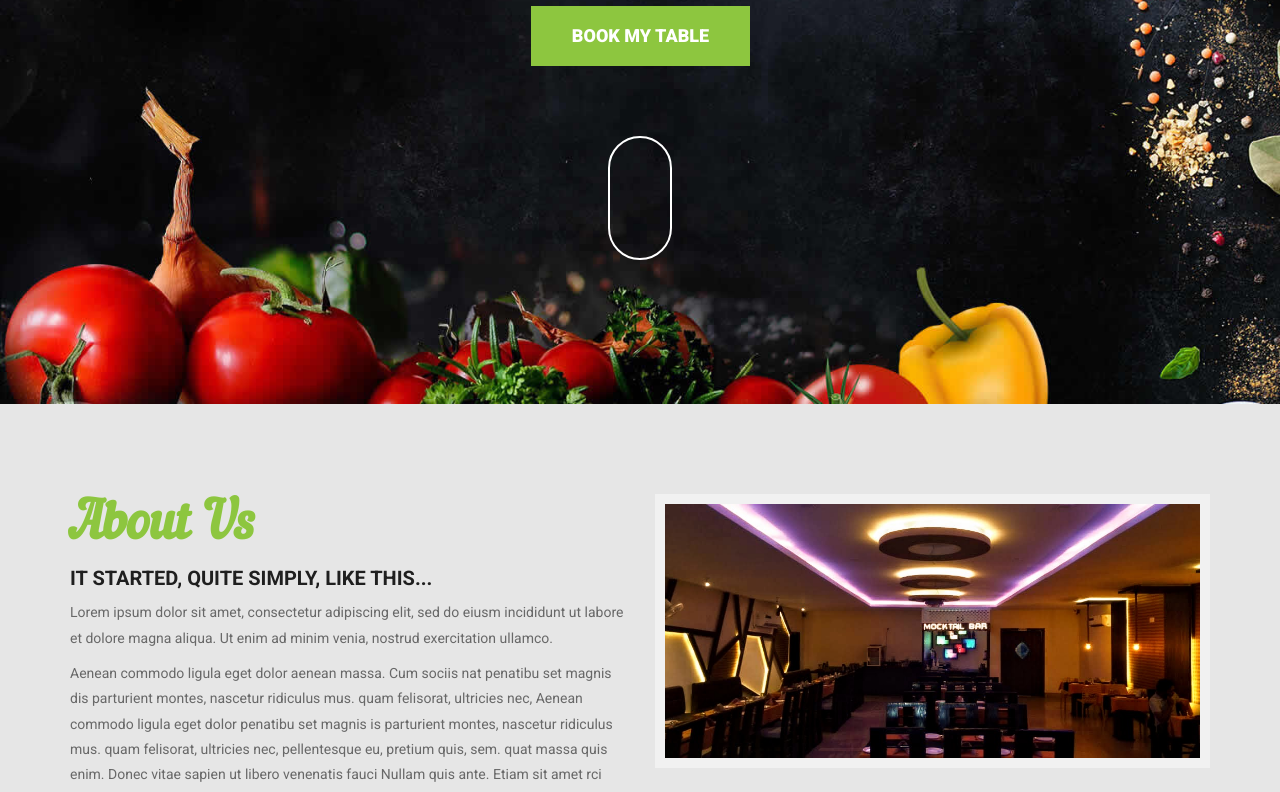
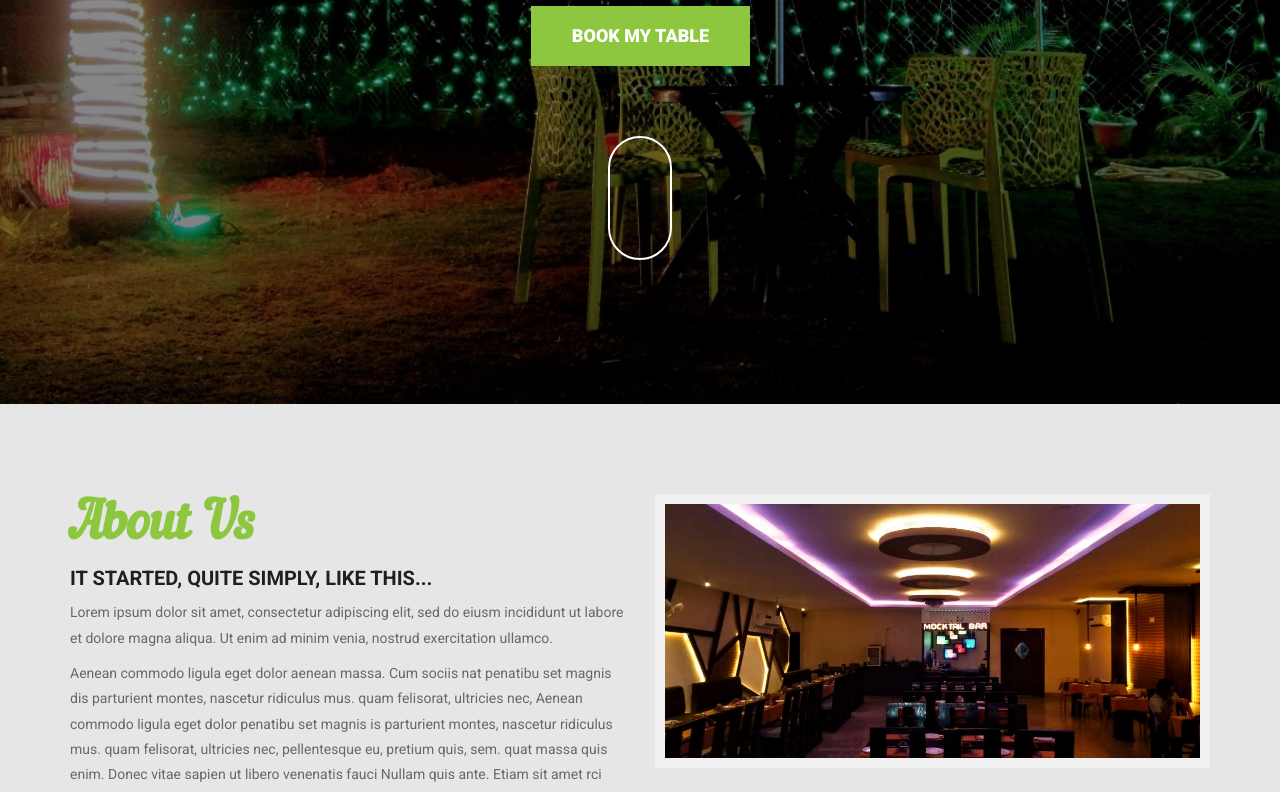
Before and after one commit to Lazziz-Tower/website, a plain HTML site: page index.html in a window 1280 px wide. Shown: the part 396-1188 px from the top of the page. Drawn offline with Linux system fonts and the light colour scheme; a web font is replaced by a local one.

Commit message:
Update style.css

```diff
--- a/css/style.css
+++ b/css/style.css
@@ -387,7 +387,8 @@ body {
 -------------------------------------------------------------------*/
 
 .banner {
-  background: url(../images/banner.jpg) no-repeat center top;
+  background-image: linear-gradient(rgba(0, 0, 0, 0.4), rgba(0, 0, 0, 0.5)),
+    url(../images/photos/4.jpg);
   background-attachment: fixed;
   background-size: cover;
   height: 100vh;
```
